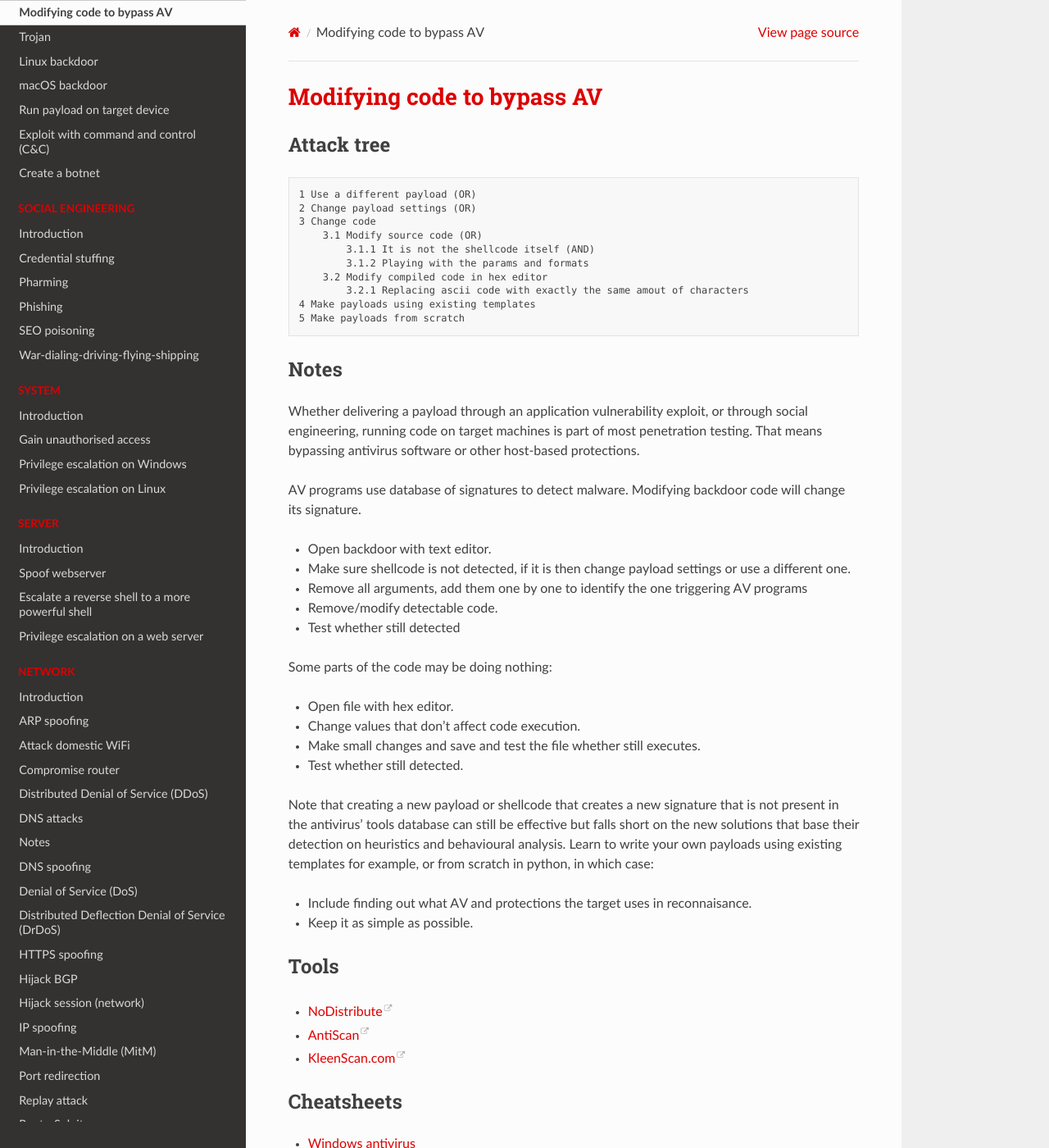
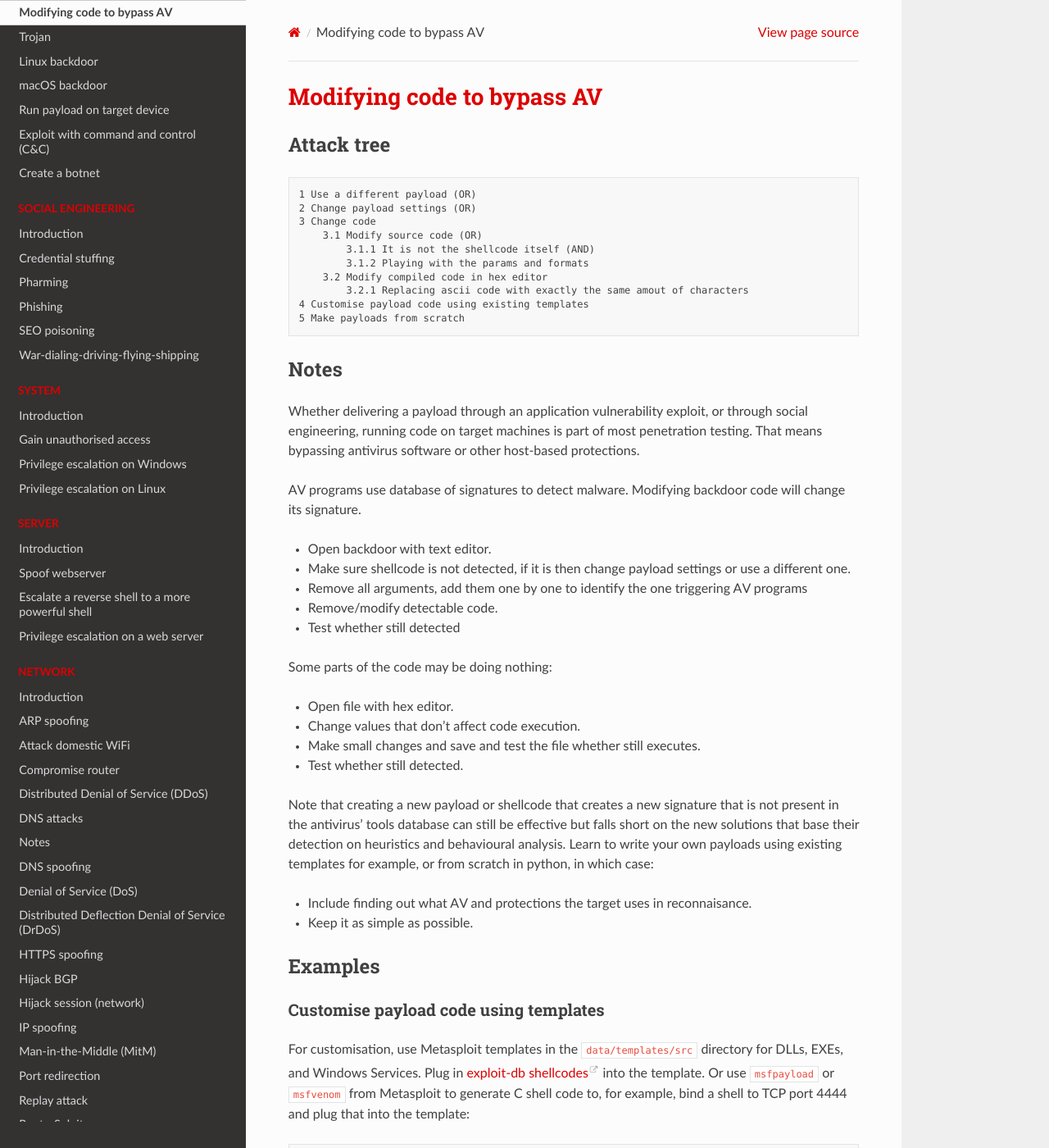
Before and after one commit to tymyrddin/red-basic, a Sphinx documentation site: the page built from source/docs/malware/Modify-source.md, in a window 1280 px wide and 1400 px high. Shown: the whole window at 82% size. Built offline with Sphinx 7.4.7 and the Read the Docs theme 2.0.0, drawn with Linux system fonts in a browser that asks for light colours; some of the changed text lies outside the part shown.

Commit message:
payloads

````diff
--- a/source/docs/malware/Modify-source.md
+++ b/source/docs/malware/Modify-source.md
@@ -11,7 +11,7 @@
         3.1.2 Playing with the params and formats
     3.2 Modify compiled code in hex editor
         3.2.1 Replacing ascii code with exactly the same amout of characters
-4 Make payloads using existing templates
+4 Customise payload code using existing templates
 5 Make payloads from scratch
 ```
 
@@ -44,6 +44,19 @@ python, in which case:
 * Include finding out what AV and protections the target uses in reconnaisance.
 * Keep it as simple as possible.
 
+## Examples
+### Customise payload code using templates
+
+For customisation, use Metasploit templates in the `data/templates/src` directory for DLLs, EXEs, and Windows Services.
+Plug in [exploit-db shellcodes](https://www.exploit-db.com/shellcodes) into the template. Or use `msfpayload` or
+`msfvenom` from Metasploit to generate C shell code to, for example, bind a shell to TCP port 4444 and plug that into
+the template:
+
+	$ ./msfpayload windows/shell_bind_tcp C
+
+After compilation, check to see if the AV products running in the lab detect the bugger. If it gets detected start
+playing with segments and other formats, etcetera.
+
 ## Tools
 
 * [NoDistribute](https://nodistribute.com/)
````
Also changed, not shown: other parts of source/docs/malware/Modify-source.md (+5 -0 lines).
